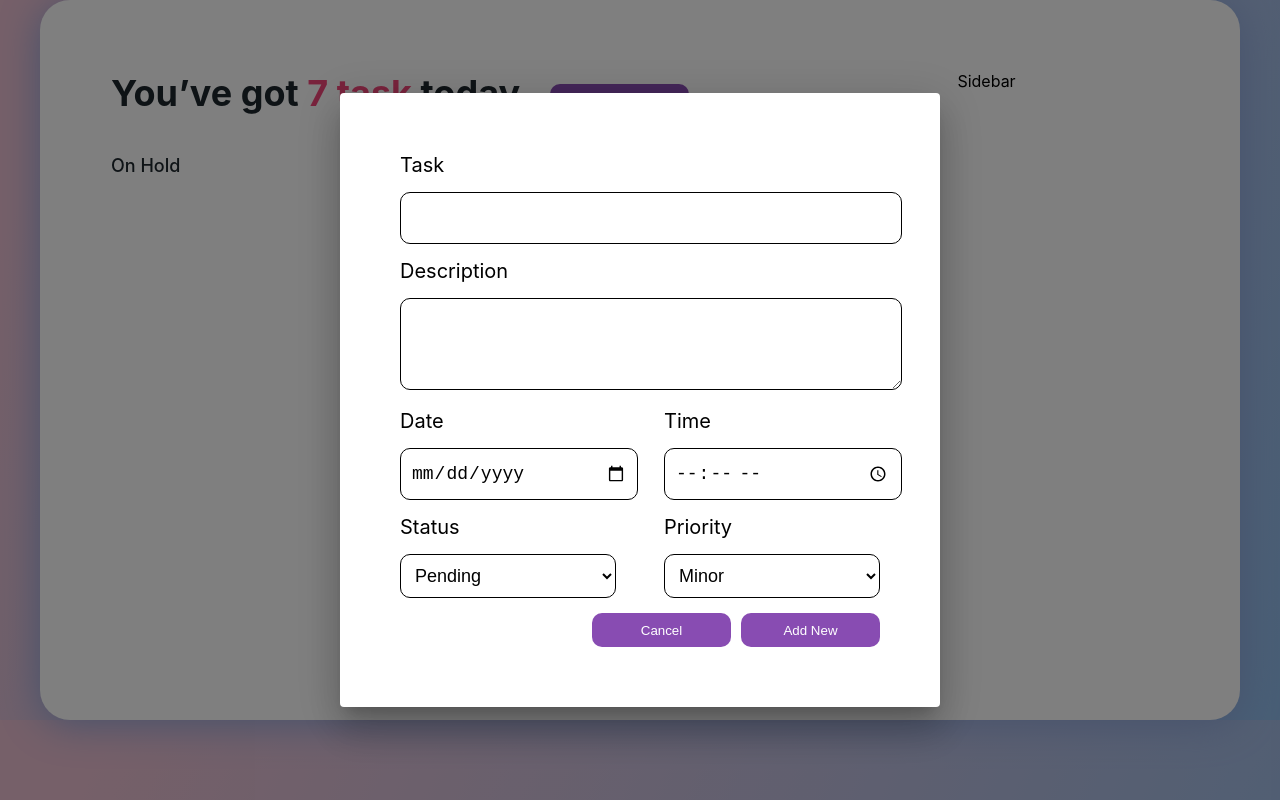
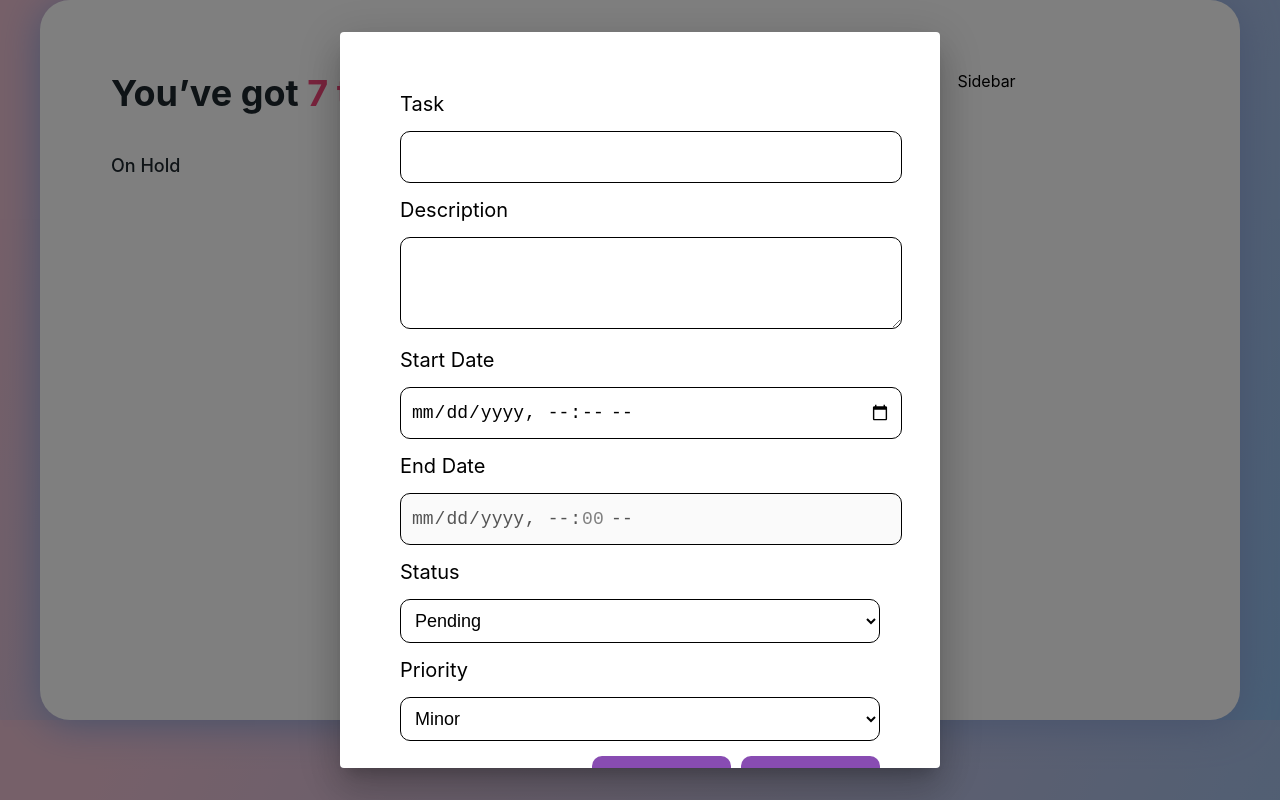
Before and after one commit to AliAhmadAnwer/todoList, a React (Create React App) app: page / in a window 1280 px wide. Both pictures are taken after a click on the button "Add New". Built offline with nearby package versions, Linux system fonts and the light colour scheme.

Commit message:
custom hook

```diff
--- a/package.json
+++ b/package.json
@@ -11,15 +11,12 @@
     "@mui/icons-material": "^5.10.16",
     "@mui/material": "^5.10.17",
     "@mui/styled-engine-sc": "^5.10.16",
-    "@mui/x-date-pickers": "^5.0.12",
-    "@mui/x-date-pickers-pro": "^5.0.12",
     "@testing-library/jest-dom": "^5.16.5",
     "@testing-library/react": "^13.4.0",
     "@testing-library/user-event": "^13.5.0",
     "config": "^3.3.8",
     "date-fns": "^2.29.3",
-    "dayjs": "^1.11.7",
-    "mobiscroll": "^3.0.0-beta6",
+
     "moment": "^2.29.4",
     "react": "^18.2.0",
     "react-dom": "^18.2.0",
--- /dev/null
+++ b/src/components/Hooks/user-input.js
@@ -0,0 +1,35 @@
+import { useState } from "react";
+
+const UserInput = (value) => {
+  const [userInputValue, setUserInputValue] = useState("");
+
+  const [isTouched, setIsTouched] = useState(false)
+
+//   const validate = props.valid(userInputValue)
+const validate = value(userInputValue)
+
+const hasError = !validate && isTouched
+
+  const inputChangeHandler = (e) => {
+    setUserInputValue(e.target.value);
+  };
+
+  const inputBlurHandle = ()=>{
+    setIsTouched(true)
+  }
+
+  const reset = () => {
+    setUserInputValue("");
+  };
+
+  return {
+    userInputValue,
+    validate,
+    inputChangeHandler,
+    inputBlurHandle,
+    reset,
+    hasError
+  };
+};
+
+export default UserInput;
--- a/src/components/layout/TodoForm.jsx
+++ b/src/components/layout/TodoForm.jsx
@@ -3,30 +3,44 @@ import styled from "styled-components";
 import Dialog from "@mui/material/Dialog";
 import DialogContent from "@mui/material/DialogContent";
 import TodoContext from "../../context/todo-context";
+import moment from "moment/moment";
+import userInput from "../Hooks/user-input";
+
+
 
 export default function TodoForm(props) {
+  const currDate = moment().format(moment.HTML5_FMT.DATETIME_LOCAL);
+
+  const valueFc = (value) =>  value.trim() !== ''
+
+  const {userInputValue: titleInput,
+  inputChangeHandler: titleChangeHandlers,
+  validate: titleIsValid, hasError: titleErrorHandle, inputBlurHandle: titleBlurHandle} = userInput(valueFc)
+
+  const {userInputValue: descInput,
+  inputChangeHandler: descChangeHandler} = userInput(valueFc)
+
+  const {userInputValue: startDate,
+  inputChangeHandler: startDateHandler} = userInput(valueFc)
+
+  const {userInputValue: endDate,
+  inputChangeHandler: endDateHandler} = userInput(valueFc)
+
+
+
   const todoCtx = useContext(TodoContext);
-  const [taskTitle, setTaskTitle] = useState("");
 
-  const [taskDesc, setTaskDesc] = useState("");
+  let formIsValid = false
 
-  const [taskDate, setTaskDate] = useState("");
+
+
 
   const [taskStatus, setTaskStatus] = useState("pending");
 
   const [taskPriority, setTaskPriority] = useState("minor");
 
-  const titleChangeHandler = (event) => {
-    setTaskTitle(event.target.value);
-  };
 
-  const descChangeHandler = (e) => {
-    setTaskDesc(e.target.value);
-  };
 
-  const dateChangeHandler = (e) => {
-    setTaskDate(e.target.value);
-  };
 
   const taskStatusHandler = (e) => {
     setTaskStatus(e.target.value);
@@ -39,10 +53,14 @@ export default function TodoForm(props) {
   const formSubmitHandler = (event) => {
     event.preventDefault();
 
+    if(titleIsValid){
+      formIsValid = true
+    }
+
     const data = {
-      title: taskTitle,
-      desc: taskDesc,
-      date: taskDate,
+      title: titleInput,
+      desc: descInput,
+      date: startDate,
       status: taskStatus,
       priority: taskPriority,
       id: (todoCtx.todoList.length + 1).toString(),
@@ -51,45 +69,58 @@ export default function TodoForm(props) {
 
     todoCtx.newTodo(data);
 
-    setTaskTitle("");
-    setTaskDesc("");
-    setTaskDate("");
+
     setTaskStatus("pending");
     setTaskPriority("minor");
     props.setAddNew(false);
+
+
+
   };
+
 
   return (
     <div sx={{ borderRadius: "50%", background: "#000" }}>
-
       <Dialog open={props.addNew} style={{ borderRadius: "50%" }}>
         <DialogContent sx={{ maxWidth: "700px", padding: "60px" }}>
-          <Form>
+          <Form  onSubmit={formSubmitHandler}>
             <Label>Task</Label>
             <Input
+            onBlur={titleBlurHandle}
               type="text"
-              value={taskTitle}
-              onChange={titleChangeHandler}
+              value={titleInput}
+              onChange={titleChangeHandlers}
             />
+            {titleErrorHandle ? <p>Please Enter The Title</p> : ''}
+
             <Label>Description</Label>
             <TextArea
               type="textarea"
-              value={taskDesc}
+              value={descInput}
               onChange={descChangeHandler}
             />
             <OuterDiv>
               <InnerDiv>
-                <Label>Date</Label>
+                <Label>Start Date</Label>
+
                 <Input
-
-                  type='date'
-                  value={taskDate}
-                  onChange={dateChangeHandler}
+                  type={"datetime-local"}
+                  min={currDate}
+                  value={startDate}
+                  onChange={startDateHandler}
                 />
               </InnerDiv>
               <InnerDiv>
-                <Label>Time</Label>
-                <Input type="time" />
+                <Label>End Date</Label>
+
+                <Input
+                  type={"datetime-local"}
+                  disabled={!startDate}
+                  min={startDate}
+                  value={endDate}
+                  step="3600"
+                  onChange={endDateHandler}
+                />
               </InnerDiv>
             </OuterDiv>
             <OuterDiv>
@@ -116,7 +147,7 @@ export default function TodoForm(props) {
                 Cancel
               </AddNewButton>
 
-              <AddNewButton onClick={formSubmitHandler}>Add New</AddNewButton>
+              <AddNewButton type="button"  >Add New</AddNewButton>
             </BtnDiv>
           </Form>
         </DialogContent>
@@ -172,7 +203,7 @@ const AddNewButton = styled.button`
 
 const OuterDiv = styled.div`
   display: flex;
-  flex-direction: row;
+  flex-direction: column;
   width: 100%;
   justify-content: space-between;
   /* justify-content: flex-start; */
@@ -181,8 +212,8 @@ const OuterDiv = styled.div`
 const InnerDiv = styled.div`
   display: flex;
   flex-direction: column;
-  width: 45%;
 `;
+
 
 const Select = styled.select`
   width: 100%;
--- a/src/components/layout/TodoItem.jsx
+++ b/src/components/layout/TodoItem.jsx
@@ -3,7 +3,7 @@ import styled from "styled-components";
 
 import { Menu, Radio } from "../../Icons/index";
 import TodoMenu from "./TodoMenu";
-import TodoPriority from "./TodoPriority";
+import CircleRing from "../../Icons/CircleRing";
 
 const TodoItem = (props) => {
   const [statusOption, setStausOption] = useState(props.status);
@@ -11,6 +11,14 @@ const TodoItem = (props) => {
   const statusHandler = (e) => {
     setStausOption(e.target.value);
   };
+
+  const [priorityOption, setPriorityOption] = useState(props.priority);
+
+  const priorityHandle = (e) => {
+    setPriorityOption(e.target.value);
+  };
+
+  console.log(props.status)
 
   return (
     <Container>
@@ -27,10 +35,18 @@ const TodoItem = (props) => {
       >
         <option value={"pending"}>Pending</option>
         <option value={"inProgress"}>In Progress</option>
-        <option value={"compelete"}>Compelete</option>
+        <option value={"complete"}>Compelete</option>
       </Status>
 
-      <TodoPriority priority={props.priority} style={{ margin: "auto" }} />
+      <Priority  priority={priorityOption}>
+      <CircleRing />
+
+      <select value={priorityOption} onChange={priorityHandle}>
+        <option value={"minor"}>Minor</option>
+        <option value={"normal"}>Normal</option>
+        <option value={"critical"}>Critical</option>
+      </select>
+    </Priority>
 
       <TodoMenu
         ButtonText={
@@ -100,6 +116,35 @@ const Status = styled("select")`
   }
 `;
 
+const Priority = styled.div`
+  font-weight: 400;
+  font-size: 12px;
+  color: #5c626d;
+  /* margin: auto; */
+  display: flex;
+  justify-content: center;
+  align-items: center;
+
+  svg {
+    margin-right: 4px;
+    circle {
+      stroke: ${({ priority }) =>
+        priority === "minor"
+          ? "#219653"
+          : priority === "normal"
+          ? "#F2C94C"
+          : "#EB5757"};
+    }
+  }
+
+  select {
+    appearance: none;
+    border: none;
+    outline: none;
+    background: none;
+  }
+`;
+
 const MenuButton = styled.button`
   background: #8b8a8a;
   display: flex;
```
Also changed, not shown: 2 other files (tests, documents, lock files or other folders).
